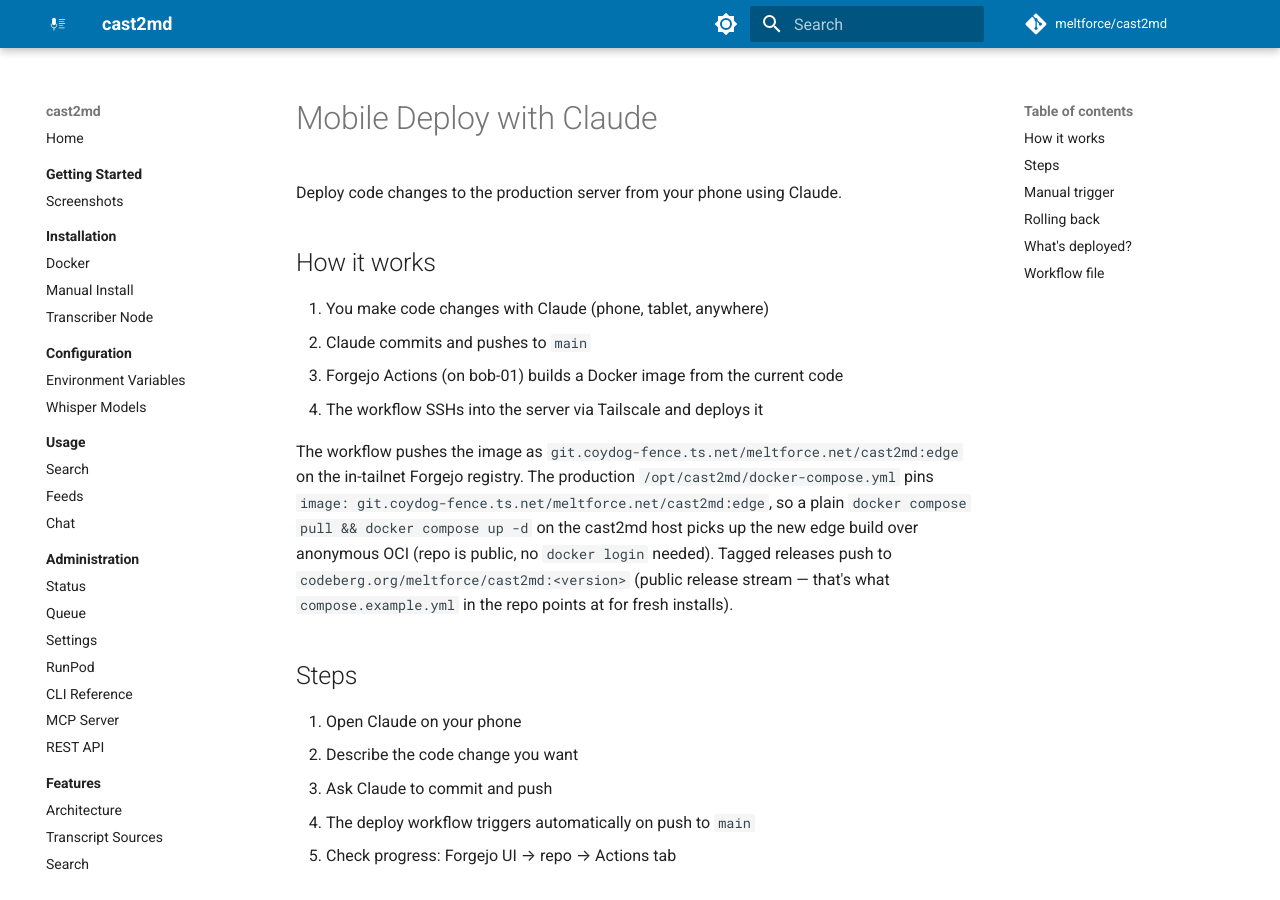
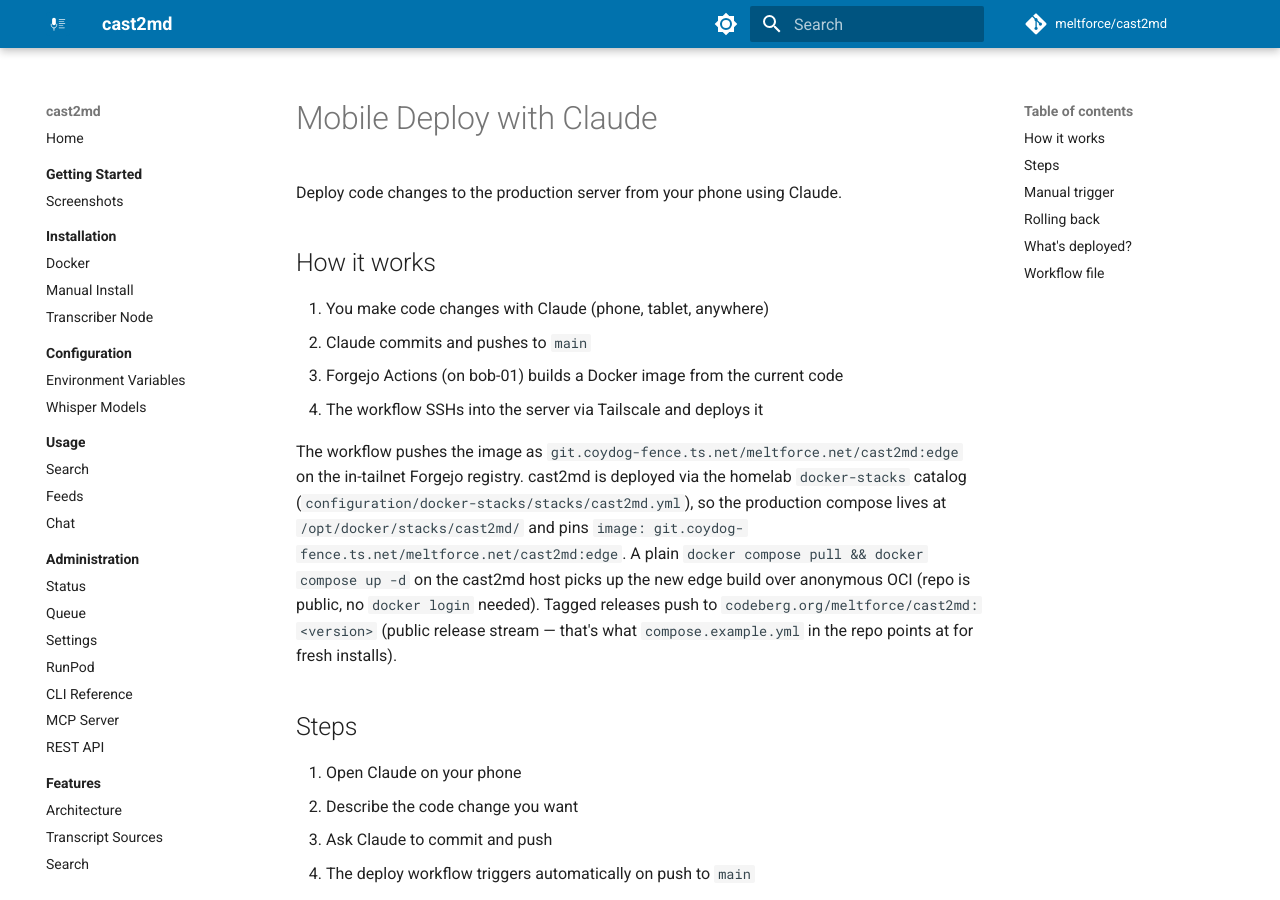
Before and after one commit to meltforce/cast2md, an MkDocs documentation site: the page built from docs/internal/mobile-deploy.md, in a window 1280 px wide and 900 px high. Built offline with MkDocs 1.6.1 and Material for MkDocs 9.7.7, drawn with Linux system fonts in a browser that asks for light colours.

Commit message:
ci: target /opt/docker/stacks/cast2md (catalog migration)

```diff
--- a/docs/internal/mobile-deploy.md
+++ b/docs/internal/mobile-deploy.md
@@ -9,7 +9,7 @@ Deploy code changes to the production server from your phone using Claude.
 3. Forgejo Actions (on bob-01) builds a Docker image from the current code
 4. The workflow SSHs into the server via Tailscale and deploys it
 
-The workflow pushes the image as `git.coydog-fence.ts.net/meltforce.net/cast2md:edge` on the in-tailnet Forgejo registry. The production `/opt/cast2md/docker-compose.yml` pins `image: git.coydog-fence.ts.net/meltforce.net/cast2md:edge`, so a plain `docker compose pull && docker compose up -d` on the cast2md host picks up the new edge build over anonymous OCI (repo is public, no `docker login` needed). Tagged releases push to `codeberg.org/meltforce/cast2md:<version>` (public release stream — that's what `compose.example.yml` in the repo points at for fresh installs).
+The workflow pushes the image as `git.coydog-fence.ts.net/meltforce.net/cast2md:edge` on the in-tailnet Forgejo registry. cast2md is deployed via the homelab `docker-stacks` catalog (`configuration/docker-stacks/stacks/cast2md.yml`), so the production compose lives at `/opt/docker/stacks/cast2md/` and pins `image: git.coydog-fence.ts.net/meltforce.net/cast2md:edge`. A plain `docker compose pull && docker compose up -d` on the cast2md host picks up the new edge build over anonymous OCI (repo is public, no `docker login` needed). Tagged releases push to `codeberg.org/meltforce/cast2md:<version>` (public release stream — that's what `compose.example.yml` in the repo points at for fresh installs).
 
 ## Steps
 
```
Also changed, not shown: 1 other file.
